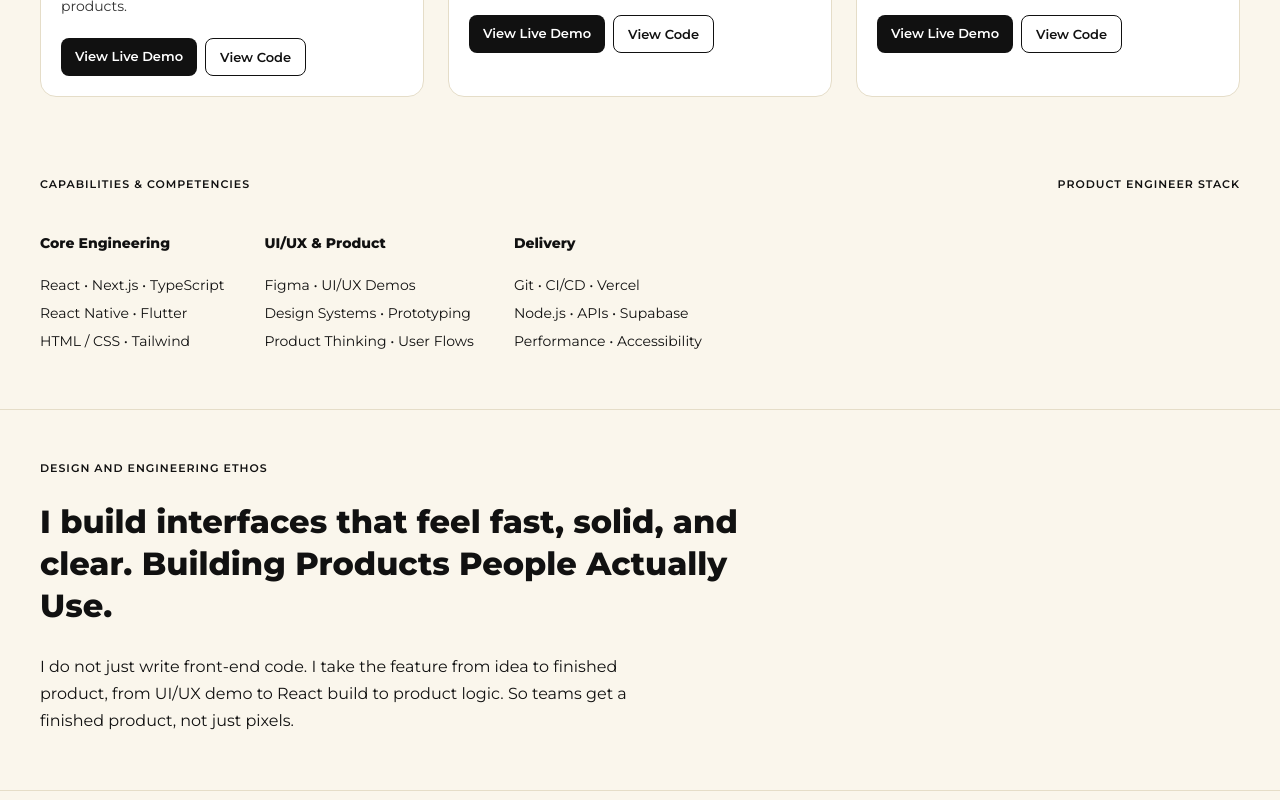
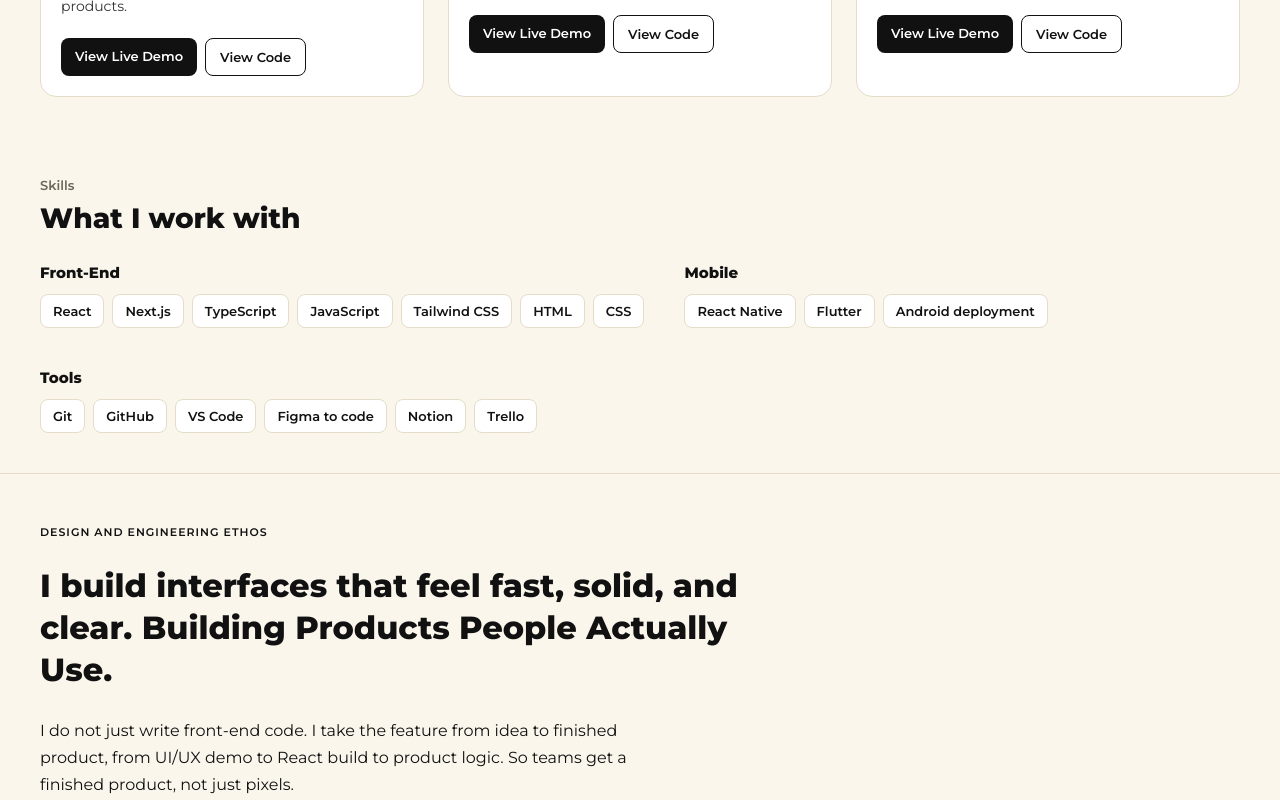
Before and after one commit to BigJerry-dev/bigj-dev-portfolio, a React (Vite) app: page / in a window 1280 px wide. Shown: the part 900-1700 px from the top of the page. Built offline with nearby package versions, Linux system fonts and the light colour scheme.

Commit message:
align skills section with CV

```diff
--- a/src/components/Capabilities.jsx
+++ b/src/components/Capabilities.jsx
@@ -1,16 +1,63 @@
 function Capabilities() {
+  const groups = [
+    {
+      title: "Front-End",
+      items: ["React", "Next.js", "TypeScript", "JavaScript", "Tailwind CSS", "HTML", "CSS"],
+    },
+    {
+      title: "Mobile",
+      items: ["React Native", "Flutter", "Android deployment"],
+    },
+    {
+      title: "Tools",
+      items: ["Git", "GitHub", "VS Code", "Figma to code", "Notion", "Trello"],
+    },
+  ];
+
   return (
-    <section id="skills" style={{ padding: "40px", borderBottom: "1px solid #E5DDC8", fontFamily: "'Montserrat', Arial, sans-serif" }}>
-      <div style={{ display: "flex", justifyContent: "space-between", fontSize: "11px", letterSpacing: "1px", fontWeight: "600" }}>
-        <span> CAPABILITIES & COMPETENCIES</span>
-        <span>PRODUCT ENGINEER STACK</span>
-      </div>
-      <div style={{ display: "flex", gap: "40px", marginTop: "24px", fontSize: "14px", lineHeight: "2" }}>
-        <div><p style={{ fontWeight: "800" }}>Core Engineering</p><p>React • Next.js • TypeScript<br />React Native • Flutter<br />HTML / CSS • Tailwind</p></div>
-        <div><p style={{ fontWeight: "800" }}>UI/UX & Product</p><p>Figma • UI/UX Demos<br />Design Systems • Prototyping<br />Product Thinking • User Flows</p></div>
-        <div><p style={{ fontWeight: "800" }}>Delivery</p><p>Git • CI/CD • Vercel<br />Node.js • APIs • Supabase<br />Performance • Accessibility</p></div>
+    <section
+      id="skills"
+      style={{
+        padding: "40px",
+        borderBottom: "1px solid var(--line)",
+        fontFamily: "'Montserrat', Arial, sans-serif",
+      }}
+    >
+      <p style={{ fontSize: "13px", fontWeight: "600", color: "var(--muted)", margin: 0 }}>
+        Skills
+      </p>
+      <h2 style={{ fontSize: "28px", fontWeight: "800", margin: "8px 0 0 0" }}>
+        What I work with
+      </h2>
+
+      <div style={{ display: "flex", flexWrap: "wrap", gap: "40px", marginTop: "28px" }}>
+        {groups.map((group) => (
+          <div key={group.title} style={{ minWidth: "200px" }}>
+            <p style={{ fontWeight: "800", fontSize: "15px", margin: "0 0 12px 0" }}>
+              {group.title}
+            </p>
+            <div style={{ display: "flex", flexWrap: "wrap", gap: "8px" }}>
+              {group.items.map((item) => (
+                <span
+                  key={item}
+                  style={{
+                    border: "1px solid var(--line)",
+                    background: "#fff",
+                    borderRadius: "8px",
+                    padding: "8px 12px",
+                    fontSize: "13px",
+                    fontWeight: "600",
+                  }}
+                >
+                  {item}
+                </span>
+              ))}
+            </div>
+          </div>
+        ))}
       </div>
     </section>
   );
 }
+
 export default Capabilities;
```
